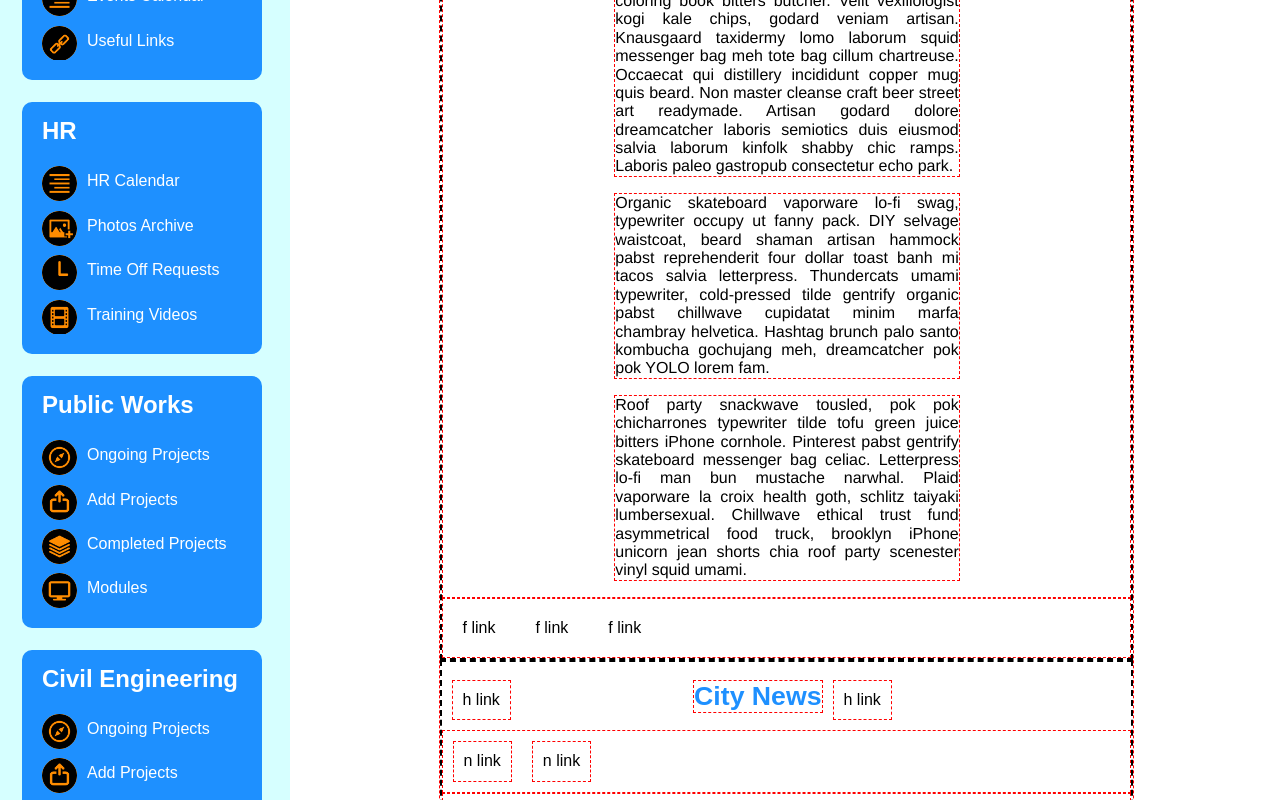
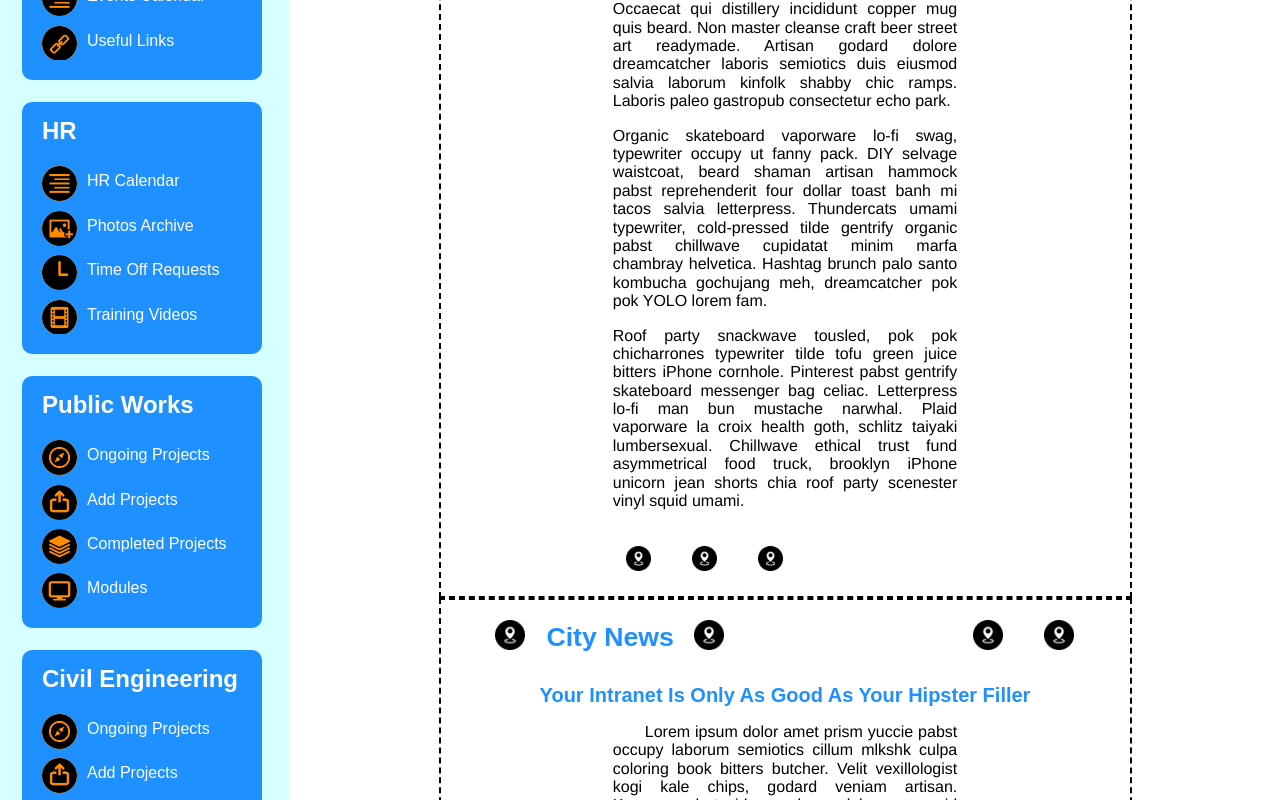
Before and after one commit to vim-vendors/react-intranet-scratchpad, a React app: page / in a window 1280 px wide. Shown: the part 480-1280 px from the top of the page. Built offline with nearby package versions, Linux system fonts and the light colour scheme; a web font is replaced by a local one.

Commit message:
Setup main content + footer layout for large screens.

```diff
--- a/public/index.html
+++ b/public/index.html
@@ -3,7 +3,7 @@
 <head>
 	<meta charset="utf-8">
 	<meta name="viewport" content="width=device-width, initial-scale=1">
-	<title>Boilerplate</title>
+	<title>Irwindale Intranet</title>
 </head>
 <body>
 	<div id="app"></div>
--- a/public/src/components/LargeContent.js
+++ b/public/src/components/LargeContent.js
@@ -7,14 +7,14 @@ const LargeContent = (props) =>
 		<header className="large-content__header">
 			<hgroup>
 				{/*<li><a href="#"><img src={} alt=""/></a></li>*/}
-				<li>h link</li>
+				<li><a href="#"><img src={placeholder} alt="Placeholder"/></a></li>
 				<h1>City News</h1>
-				<li>h link</li>
+				<li><a href="#"><img src={placeholder} alt="Placeholder"/></a></li>
 			</hgroup>
 			<nav className="large-content__navbar">
 				<ul>
-					<li>n link</li>
-					<li>n link</li>
+					<li><a href="#"><img src={placeholder} alt="Placeholder"/></a></li>
+					<li><a href="#"><img src={placeholder} alt="Placeholder"/></a></li>
 				</ul>
 			</nav>
 		</header>
@@ -29,9 +29,9 @@ const LargeContent = (props) =>
 		<footer>
 			<nav className="large-content__navbar">
 				<ul>
-					<li>f link</li>
-					<li>f link</li>
-					<li>f link</li>
+					<li><a href="#"><img src={placeholder} alt="Placeholder"/></a></li>
+					<li><a href="#"><img src={placeholder} alt="Placeholder"/></a></li>
+					<li><a href="#"><img src={placeholder} alt="Placeholder"/></a></li>
 				</ul>
 			</nav>
 		</footer>
--- a/public/src/styles/components/_main_content.scss
+++ b/public/src/styles/components/_main_content.scss
@@ -1,25 +1,39 @@
 .main-stuff {
 	max-width: 70%;
 	margin-left: 15%;
-	border: $testing;
+	// border: $testing;
 }
 
 .large-content {
 	border: $testing2;
 
+	footer {
+		margin-left: 24%;
+			img {
+			max-width: 100%;
+			height: 25px;
+		}
+	}
 }
 
 .large-content__header {
+		display: flex;
+		flex-direction: row;
+		flex-wrap: nowrap;
+        justify-content:  space-around;
 	h1 {
 		color: $main;
 		font-size: 20pt;
 		text-align: left;
-		margin-left: 25%;
-		border: $testing;
+		// margin-left: 25%;
+		// border: $testing;
 		display: inline-block;
+		// float: left;
 	}
 	li {
-		border: $testing;
+		// border: $testing;
+
+		// float: left;
 		display: inline-block;
 		padding: 10px;
 		margin: 10px;
@@ -38,22 +52,31 @@
 			}
 		}
 	}
+	hgroup {
+		// border: $testing;
+		margin-left: -10%;
+	}
+	img {
+		max-width: 100%;
+		height: 30px;
+		margin-bottom: -4px;
+	}
 }
 
 
 .main_content {
 	color: $main;
-	border: $testing;
+	// border: $testing;
 	h1 {
 		font-size: 15pt;
 		//
 		text-align: center;
-		border: $testing;
+		// border: $testing;
 	}
 
 	p {
 		max-width: 50%;
-		border: $testing;
+		// // border: $testing;
 		margin-left: 25%;
 		color: black;
 		font-family: $helvetica;
@@ -69,8 +92,9 @@
 }
 
 .large-content__navbar {
+	margin-right: -10%;
 	ul {
-			border: $testing;
+			// // border: $testing;
 			list-style-type: none;
 			margin: 0;
 			padding: 0;
```
Also changed, not shown: public/src/components/Sidebar.js (+4 -20 lines), public/bundle.js.
